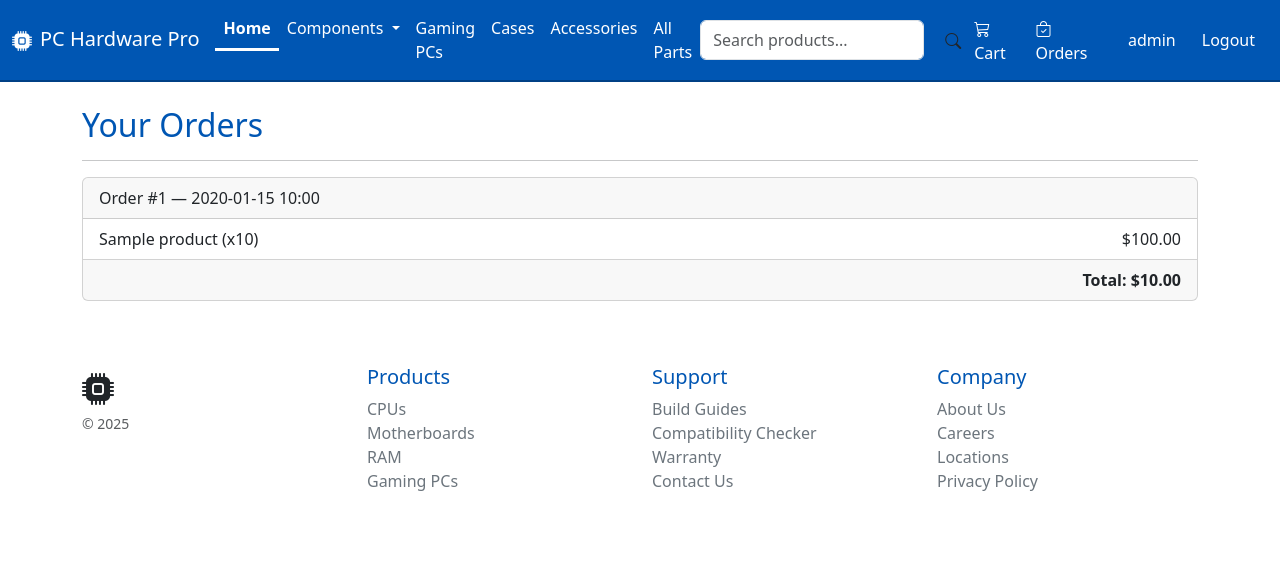
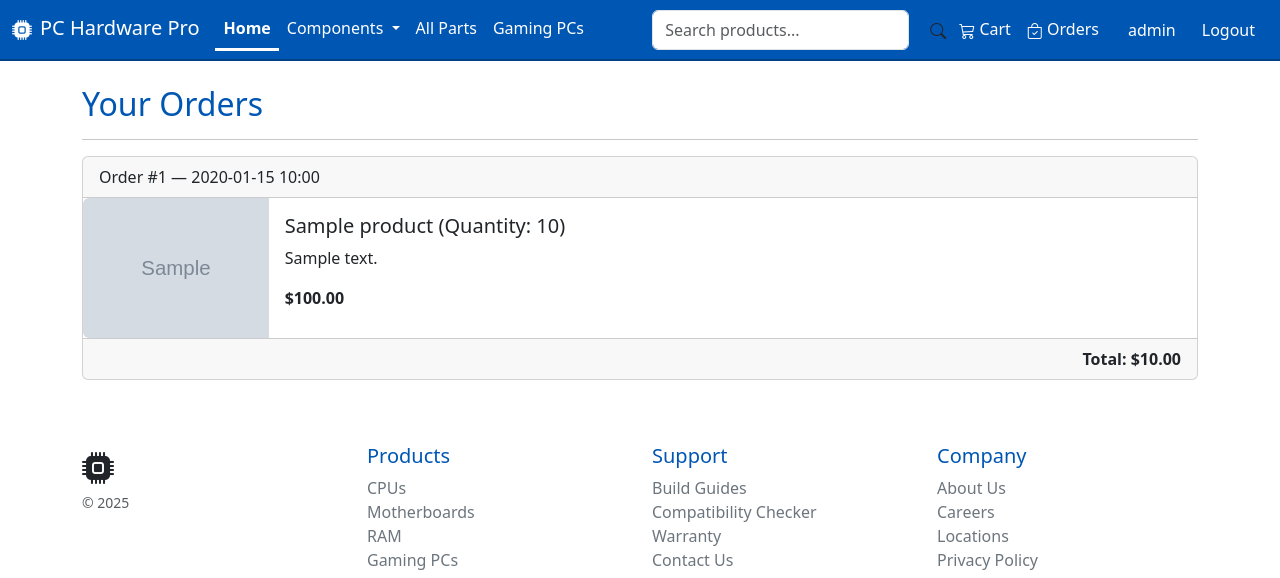
Before and after one commit to Dantheman85427/CYBI-6314-Class-Project, a Flask app: page /Homepage/Orders in a window 1280 px wide. Shown: the top 578 px of the page. Run offline with Flask 3, Linux system fonts and the light colour scheme; a user stored in the database is signed in; tables that the repository leaves empty hold one stand-in row (values such as "Sample post"); grey boxes marked "Sample" are stand-in pictures; parts of the project's set-up code (start-up, migrations or seed data) failed here and were passed over.

Commit message:
Added horizontal card for orders, added horizontal line order items (for big orders), added product order item image on order horizonal card, moved category links to drop down except gaming pcs., and removed parts description limitation (this was accidentally added)
Used Bootstrap horizontal card for orders as to have a nice look for order, order item description, and order item image. Moved links to drop down as to make nav bar cleaner and less cluttered, and removed description limitation as its a work in progress feature.

```diff
--- a/templates/base.html
+++ b/templates/base.html
@@ -674,19 +674,15 @@
                                 <li><a class="dropdown-item" href="{{ url_for('parts', category='storage') }}">Storage</a></li>
                                 <li><a class="dropdown-item" href="{{ url_for('parts', category='power-supplies') }}">Power Supplies</a></li>
                                 <li><a class="dropdown-item" href="{{ url_for('parts', category='cooling') }}">Cooling</a></li>
+                                <li><a class="dropdown-item" href="{{ url_for('parts', category='cases') }}">Cases</a></li>
+                                <li><a class="dropdown-item" href="{{ url_for('parts', category='accessories') }}">Accessories</a></li>
                             </ul>
                         </li>
                         <li class="nav-item">
-                            <a class="nav-link" href="{{ url_for('prebuilt_pcs') }}">Gaming PCs</a>
+                            <a class="nav-link" href="{{ url_for('parts', category='Parts') }}">All Parts</a>
                         </li>
                         <li class="nav-item">
-                            <a class="nav-link" href="{{ url_for('parts', category='cases') }}">Cases</a>
-                        </li>
-                        <li class="nav-item">
-                            <a class="nav-link" href="{{ url_for('parts', category='accessories') }}">Accessories</a>
-                        </li>
-                        <li class="nav-item">
-                            <a class="nav-link" href="{{ url_for('parts', category='Parts') }}">All Parts</a>
+                            <a class="nav-link" href="{{ url_for('prebuilt_pcs') }}">Gaming PCs</a>
                         </li>
 
                     </ul>
--- a/templates/orders.html
+++ b/templates/orders.html
@@ -13,14 +13,25 @@
             <div class="card-header">
                 Order #{{ order.order_id }} — {{ order.created_at.strftime('%Y-%m-%d %H:%M') }}
             </div>
-                <ul class="list-group list-group-flush">
             {% for item in order.items %}
-                        <li class="list-group-item d-flex justify-content-between">
-                            {{ item.product.product_Name }} (x{{ item.quantity }})
-                            <span>${{ "%.2f"|format(item.price_each * item.quantity) }}</span>
-                        </li>
+                <div class="row g-0">
+                    <div class="col-md-2"> <!-- -->
+                        <img src="{{ url_for('static', filename=(item.product.product_Image.lstrip('/').replace('\\', '/').replace('static/', '')))}}" class="img-fluid rounded-start" alt="{{ item.product.product_Name }}">
+                    </div>
+                    <div class="col-md-8">
+                        <div class="card-body">
+                            <h5 class="card-title">{{ item.product.product_Name }} (Quantity: {{ item.quantity }})</h5>
+                            <p class="card-text">{{ item.product.product_Description }}</p>
+                            <p class="card-text">
+                                <strong>${{ "%.2f"|format(item.price_each * item.quantity) }}</strong>
+                            </p>
+                        </div>
+                    </div>
+                </div>
+                {% if not loop.last %}
+                    <hr class="m-0">
+                {% endif %}
             {% endfor %}
-                </ul>
             <div class="card-footer text-end">
                 <strong>Total: ${{ "%.2f"|format(order.total_price) }}</strong>
             </div>
--- a/templates/parts.html
+++ b/templates/parts.html
@@ -332,7 +332,7 @@
                             <h5 class="card-title">{{ product.product_Name }}</h5>
                             <p class="card-text text-muted">{{ product.product_Brand }}</p>
                             <p class="card-text fw-bold">${{ "%.2f"|format(product.product_Price) }}</p>
-                            <p class="card-text small text-muted">{{ product.product_Description[:100] }}{% if product.product_Description|length > 100 %}...{% endif %}</p>
+                            <p class="card-text small text-muted">{{ product.product_Description}}</p>
 
                             {% if product.product_Stock > 0 %}
                                 <p class="card-text small text-success">
```
Lines whose indentation alone changed are shown as unchanged.
